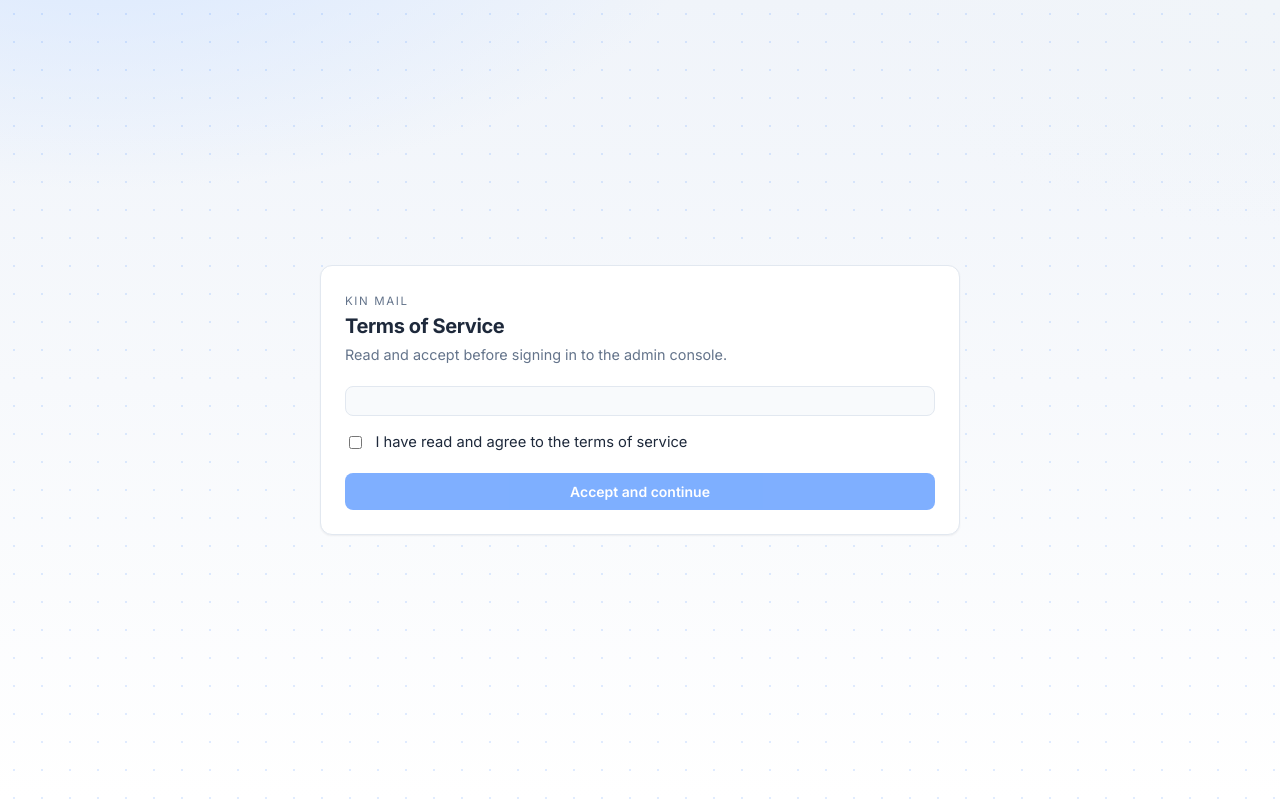
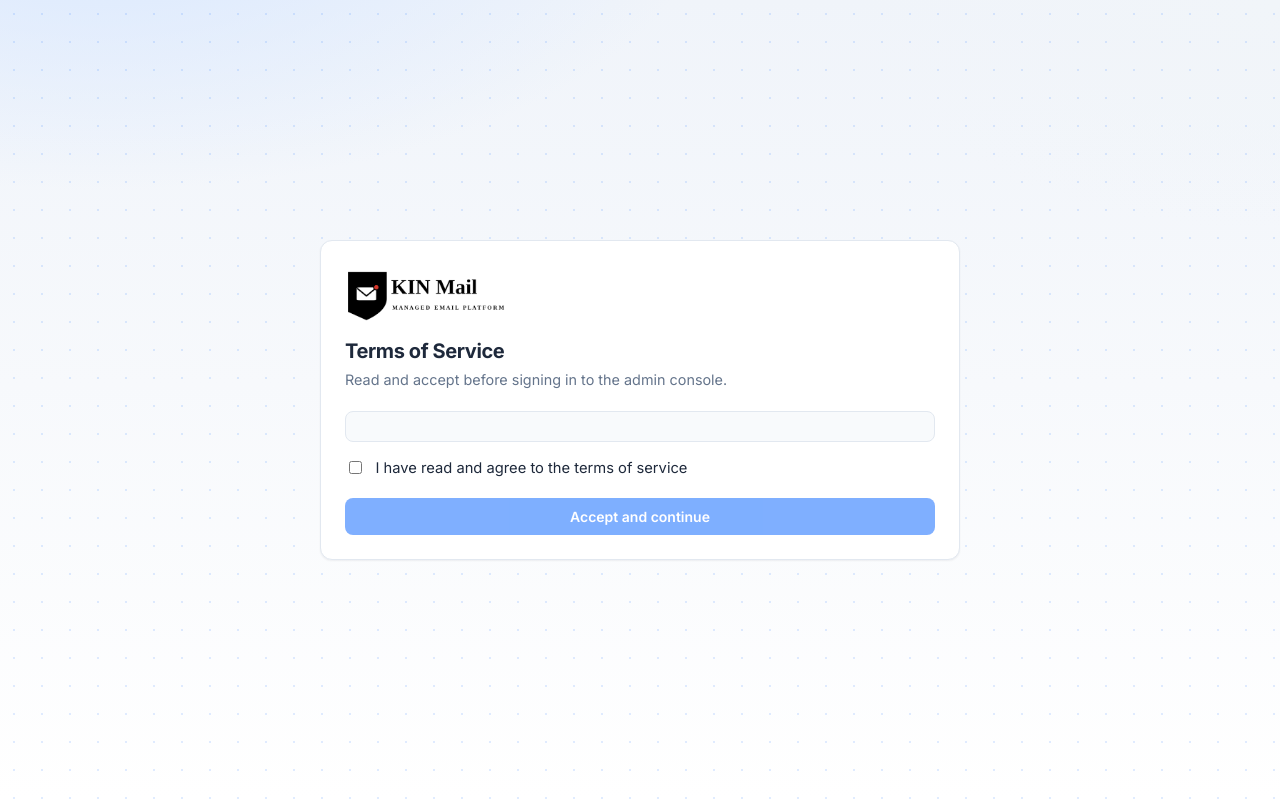
Before and after one commit to fernnddn/kin-mail-zimbra, a React (Vite) app in the folder console/frontend/: page /eula in a window 1280 px wide. Built offline with nearby package versions, Linux system fonts and the light colour scheme; no server answers.

Commit message:
Replace console wordmarks with the KIN Mail lockup asset.

```diff
--- a/console/frontend/src/ConsoleChrome.tsx
+++ b/console/frontend/src/ConsoleChrome.tsx
@@ -3,7 +3,7 @@ import styled from "@emotion/styled";
 import { NavLink, useNavigate } from "react-router-dom";
 import { useAuth } from "./auth";
 import { theme } from "./styles/theme";
-import { Avatar, Dropdown, MenuItem } from "./ui";
+import { Avatar, BrandLockup, Dropdown, MenuItem } from "./ui";
 
 const Frame = styled.div`
   min-height: 100vh;
@@ -41,20 +41,16 @@ const LogoButton = styled.button`
   display: flex;
   flex-direction: column;
   align-items: flex-start;
-  gap: 0.05rem;
+  justify-content: center;
+  gap: 0.1rem;
   font: inherit;
-
-  strong {
-    letter-spacing: -0.03em;
-    font-size: 0.95rem;
-    font-weight: 700;
-    color: ${theme.surface[800]};
-  }
+  min-width: 0;
 
   span {
     color: ${theme.muted};
     font-size: 0.68rem;
     font-weight: 500;
+    line-height: 1;
   }
 `;
 
@@ -163,7 +159,7 @@ export function ConsoleChrome({
       <Top>
         <BrandBlock>
           <LogoButton type="button" onClick={() => navigate(setupMode ? "/wizard" : "/cluster")}>
-            <strong>KIN Mail</strong>
+            <BrandLockup compact />
             {!setupMode && subtitle ? <span>{subtitle}</span> : null}
           </LogoButton>
           {!setupMode ? (
--- a/console/frontend/src/pages/Eula.tsx
+++ b/console/frontend/src/pages/Eula.tsx
@@ -3,7 +3,7 @@ import { Navigate } from "react-router-dom";
 import { useEula } from "../eula";
 import { useSetup, wizardHomePath } from "../setup";
 import { theme } from "../styles/theme";
-import { Brand, Button, Card, CheckRow, Err, Lede, Shell, Skeleton, Title } from "../ui";
+import { BrandLockup, Button, Card, CheckRow, Err, Lede, Shell, Skeleton, Title } from "../ui";
 
 export default function EulaPage() {
   const { loading, accepted, title, body, accept } = useEula();
@@ -38,7 +38,9 @@ export default function EulaPage() {
     <Shell>
       <Card style={{ width: "min(640px, 100%)" }}>
         <form onSubmit={onSubmit}>
-          <Brand>KIN Mail</Brand>
+          <div style={{ margin: "0 0 1rem" }}>
+            <BrandLockup />
+          </div>
           <Title>{title}</Title>
           <Lede>Read and accept before signing in to the admin console.</Lede>
           {loading ? (
--- a/console/frontend/src/pages/Login.tsx
+++ b/console/frontend/src/pages/Login.tsx
@@ -5,7 +5,7 @@ import { useAuth } from "../auth";
 import { useEula } from "../eula";
 import { useSetup, wizardHomePath } from "../setup";
 import { theme } from "../styles/theme";
-import { Brand, Button, Card, Err, Input, Label, PasswordInput, Shell, Title } from "../ui";
+import { Brand, BrandLockup, Button, Card, Err, Input, Label, PasswordInput, Shell, Title } from "../ui";
 
 const Sub = styled.p`
   margin: 0 0 1.5rem;
@@ -37,12 +37,10 @@ const Foot = styled.div`
   }
 `;
 
-const Logo = styled.p`
+const Logo = styled.div`
   margin: 0 0 1.5rem;
-  text-align: center;
-  font-weight: 700;
-  letter-spacing: -0.03em;
-  color: ${theme.surface[800]};
+  display: flex;
+  justify-content: center;
 `;
 
 export default function LoginPage() {
@@ -78,7 +76,9 @@ export default function LoginPage() {
   return (
     <Shell>
       <div style={{ width: "min(360px, 100%)" }}>
-        <Logo>KIN Mail</Logo>
+        <Logo>
+          <BrandLockup />
+        </Logo>
         <Card style={{ width: "100%" }}>
           <form onSubmit={onSubmit}>
             <Brand>Console</Brand>
--- a/console/frontend/src/ui.tsx
+++ b/console/frontend/src/ui.tsx
@@ -5,11 +5,13 @@ import {
   type ButtonHTMLAttributes,
   type ComponentProps,
   type CSSProperties,
+  type ImgHTMLAttributes,
   type ReactNode,
 } from "react";
 import styled from "@emotion/styled";
 import { keyframes } from "@emotion/react";
 import { theme } from "./styles/theme";
+import kinMailLogo from "./assets/kinmail-lockup-black.png";
 
 const spin = keyframes`
   to { transform: rotate(360deg); }
@@ -72,6 +74,33 @@ export const Brand = styled.p`
   color: ${theme.muted};
   margin: 0 0 0.35rem;
 `;
+
+const LockupImg = styled.img<{ $compact?: boolean }>`
+  display: block;
+  height: ${(p) => (p.$compact ? "2.4rem" : "3.4rem")};
+  width: auto;
+  max-width: ${(p) => (p.$compact ? "11rem" : "14rem")};
+  object-fit: contain;
+  object-position: left top;
+`;
+
+const CompactLockup = styled.span`
+  display: block;
+  height: 1.7rem;
+  overflow: hidden;
+  line-height: 0;
+`;
+
+/** Official KIN Mail lockup. Compact crops the tagline to fit the 56px top bar. */
+export function BrandLockup({
+  compact = false,
+  alt = "KIN Mail",
+  ...rest
+}: { compact?: boolean } & ImgHTMLAttributes<HTMLImageElement>) {
+  const img = <LockupImg src={kinMailLogo} alt={alt} $compact={compact} {...rest} />;
+  if (compact) return <CompactLockup>{img}</CompactLockup>;
+  return img;
+}
 
 export const Title = styled.h1`
   margin: 0 0 0.4rem;
```
Also changed, not shown: console/frontend/src/assets/kinmail-lockup-black.png (added), 4 other files (tests, documents, lock files or other folders).
